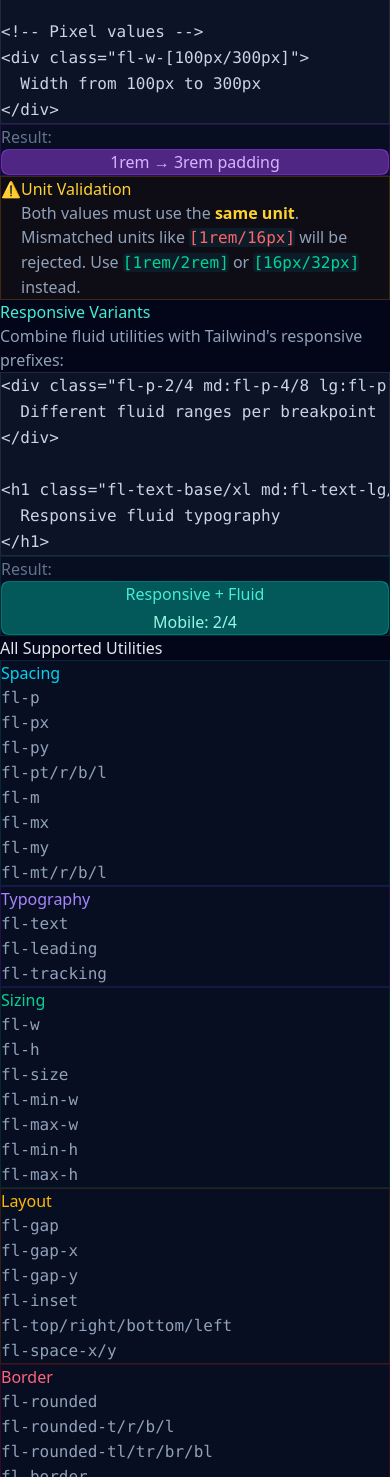
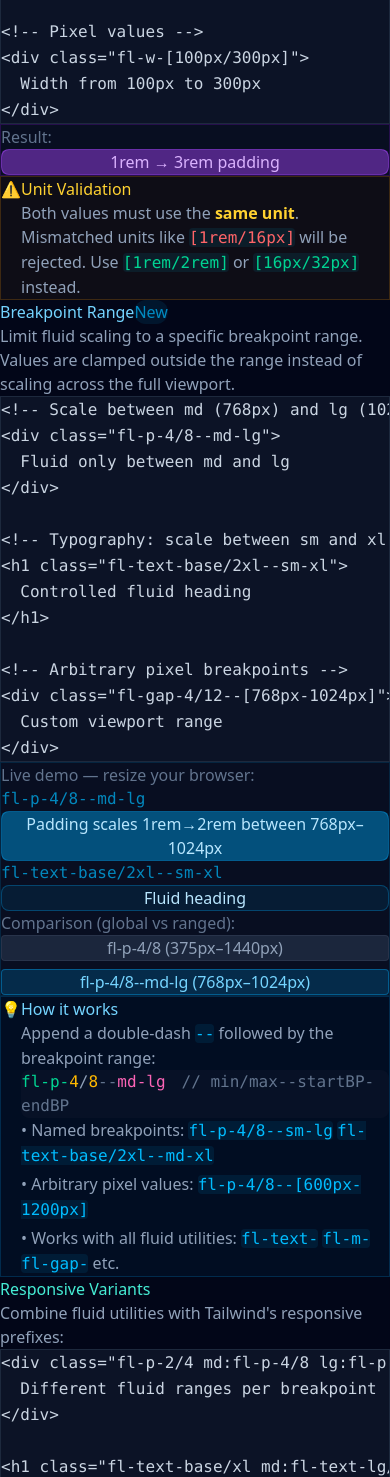
Before and after one commit to nguyenviet02/fluid-tailwindcss-homepage, a React (Vite) app: page / in a window 390 px wide. Shown: the part 4567-6044 px from the top of the page. Built offline with nearby package versions, Linux system fonts and the light colour scheme; what fluid-tailwindcss would draw is missing.

Commit message:
feat: demo breakpoint range

```diff
--- a/package.json
+++ b/package.json
@@ -21,7 +21,7 @@
   "dependencies": {
     "@tailwindcss/vite": "^4.1.17",
     "@vercel/analytics": "^1.6.1",
-    "fluid-tailwindcss": "1.1.1",
+    "fluid-tailwindcss": "latest",
     "react": "^19.2.0",
     "react-dom": "^19.2.0",
     "tailwindcss": "^4.1.17"
--- a/src/components/Advanced.jsx
+++ b/src/components/Advanced.jsx
@@ -1,4 +1,5 @@
 import CodeBlock, { InlineCode } from "./CodeBlock";
+import BreakpointRange from "./BreakpointRange";
 
 export default function Advanced() {
   return (
@@ -114,6 +115,9 @@ export default function Advanced() {
           </div>
         </div>
       </div>
+
+      {/* Breakpoint Range */}
+      <BreakpointRange />
 
       {/* Responsive Variants */}
       <div className="fl-mb-8/12">
--- /dev/null
+++ b/src/components/BreakpointRange.jsx
@@ -0,0 +1,143 @@
+import CodeBlock, { InlineCode } from "./CodeBlock";
+
+export default function BreakpointRange() {
+  return (
+    <div className="fl-mb-8/12">
+      <h3 className="fl-text-base/lg font-medium text-sky-300 fl-mb-3/4 flex items-center fl-gap-2/3">
+        <span className="fl-w-2/3 fl-h-2/3 rounded-full bg-sky-400"></span>
+        Breakpoint Range
+        <span className="fl-text-xs/sm font-normal text-sky-400/70 bg-sky-500/10 fl-px-2/3 fl-py-0.5/1 rounded-full">
+          New
+        </span>
+      </h3>
+      <p className="fl-text-sm/base text-slate-400 fl-mb-4/6">
+        Limit fluid scaling to a specific breakpoint range. Values are clamped
+        outside the range instead of scaling across the full viewport.
+      </p>
+
+      <div className="grid lg:grid-cols-2 fl-gap-4/6 fl-mb-4/6">
+        <CodeBlock
+          language="html"
+          code={`<!-- Scale between md (768px) and lg (1024px) -->
+<div class="fl-p-4/8--md-lg">
+  Fluid only between md and lg
+</div>
+
+<!-- Typography: scale between sm and xl -->
+<h1 class="fl-text-base/2xl--sm-xl">
+  Controlled fluid heading
+</h1>
+
+<!-- Arbitrary pixel breakpoints -->
+<div class="fl-gap-4/12--[768px-1024px]">
+  Custom viewport range
+</div>`}
+        />
+        <div className="bg-slate-900/50 border border-sky-800/30 fl-rounded-lg/xl fl-p-4/6">
+          <p className="fl-text-xs/sm text-slate-500 fl-mb-3/4">
+            Live demo — resize your browser:
+          </p>
+
+          {/* Demo: fl-p-4/8--md-lg */}
+          <div className="fl-mb-3/4">
+            <p className="fl-text-xs/sm text-sky-400/70 fl-mb-1/2 font-mono">
+              fl-p-4/8--md-lg
+            </p>
+            <div className="fl-p-4/8--md-lg bg-sky-500/20 border border-sky-500/40 rounded-lg">
+              <div className="bg-sky-500/30 fl-p-2/3 rounded text-center fl-text-xs/sm text-sky-200">
+                Padding scales 1rem→2rem between 768px–1024px
+              </div>
+            </div>
+          </div>
+
+          {/* Demo: fl-text comparison */}
+          <div className="fl-mb-3/4">
+            <p className="fl-text-xs/sm text-sky-400/70 fl-mb-1/2 font-mono">
+              fl-text-base/2xl--sm-xl
+            </p>
+            <div className="bg-sky-500/10 border border-sky-500/30 rounded-lg fl-p-2/3">
+              <p className="fl-text-base/2xl--sm-xl text-sky-200 text-center font-medium">
+                Fluid heading
+              </p>
+            </div>
+          </div>
+
+          {/* Demo: comparison with global */}
+          <div>
+            <p className="fl-text-xs/sm text-slate-500 fl-mb-1/2">
+              Comparison (global vs ranged):
+            </p>
+            <div className="space-y-2">
+              <div className="fl-p-4/8 bg-slate-700/50 border border-slate-600/30 rounded text-center fl-text-xs/sm text-slate-400">
+                fl-p-4/8 (375px–1440px)
+              </div>
+              <div className="fl-p-4/8--md-lg bg-sky-500/20 border border-sky-500/40 rounded text-center fl-text-xs/sm text-sky-300">
+                fl-p-4/8--md-lg (768px–1024px)
+              </div>
+            </div>
+          </div>
+        </div>
+      </div>
+
+      {/* Syntax explanation */}
+      <div className="bg-sky-500/5 border border-sky-500/20 fl-rounded-lg/xl fl-p-4/6">
+        <div className="flex fl-gap-3/4">
+          <span className="fl-text-lg/xl">💡</span>
+          <div>
+            <h4 className="fl-text-sm/base font-medium text-sky-300 fl-mb-1/2">
+              How it works
+            </h4>
+            <p className="fl-text-xs/sm text-slate-400 fl-mb-2/3">
+              Append a double-dash{" "}
+              <InlineCode className="text-sky-400 bg-sky-500/10">
+                --
+              </InlineCode>{" "}
+              followed by the breakpoint range:
+            </p>
+            <div className="font-mono fl-text-xs/sm text-slate-300 bg-slate-900/50 fl-p-3/4 rounded-lg">
+              <span className="text-emerald-400">fl-p-</span>
+              <span className="text-amber-400">4</span>
+              <span className="text-slate-400">/</span>
+              <span className="text-amber-400">8</span>
+              <span className="text-slate-500">--</span>
+              <span className="text-pink-400">md-lg</span>
+              <span className="text-slate-500 ml-4">
+                {"// "}min/max--startBP-endBP
+              </span>
+            </div>
+            <ul className="fl-text-xs/sm text-slate-400 fl-mt-2/3 space-y-1">
+              <li>
+                • Named breakpoints:{" "}
+                <InlineCode className="text-sky-400 bg-sky-500/10">
+                  fl-p-4/8--sm-lg
+                </InlineCode>{" "}
+                <InlineCode className="text-sky-400 bg-sky-500/10">
+                  fl-text-base/2xl--md-xl
+                </InlineCode>
+              </li>
+              <li>
+                • Arbitrary pixel values:{" "}
+                <InlineCode className="text-sky-400 bg-sky-500/10">
+                  fl-p-4/8--[600px-1200px]
+                </InlineCode>
+              </li>
+              <li>
+                • Works with all fluid utilities:{" "}
+                <InlineCode className="text-sky-400 bg-sky-500/10">
+                  fl-text-
+                </InlineCode>{" "}
+                <InlineCode className="text-sky-400 bg-sky-500/10">
+                  fl-m-
+                </InlineCode>{" "}
+                <InlineCode className="text-sky-400 bg-sky-500/10">
+                  fl-gap-
+                </InlineCode>{" "}
+                etc.
+              </li>
+            </ul>
+          </div>
+        </div>
+      </div>
+    </div>
+  );
+}
```
Also changed, not shown: 1 other file (tests, documents, lock files or other folders).
